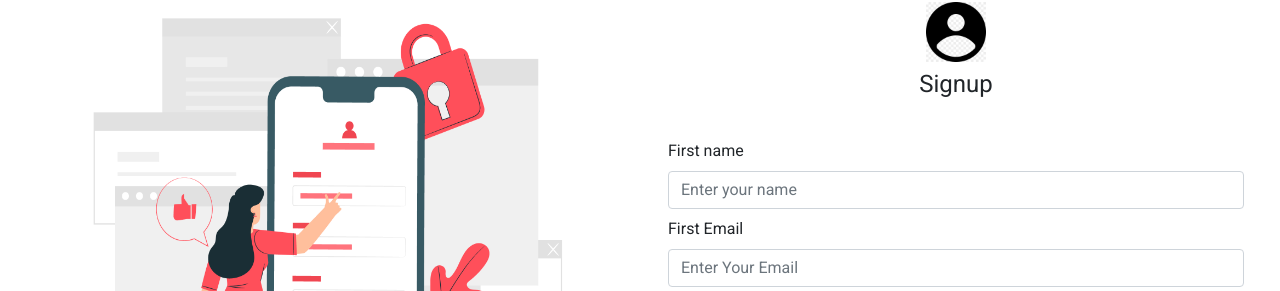
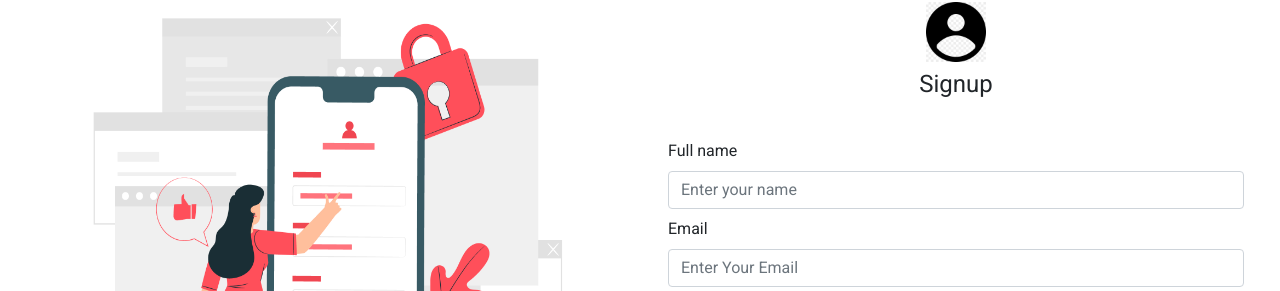
Before and after one commit to sakshuu/trainship-task, a React (Vite) app in the folder frontend/: page /signup in a window 1280 px wide. Shown: the part 110-401 px from the top of the page. Built offline with nearby package versions, Linux system fonts and the light colour scheme.

Commit message:
done task-3

```diff
--- a/frontend/src/pages/Register.jsx
+++ b/frontend/src/pages/Register.jsx
@@ -28,7 +28,7 @@ const Register = () => {
             </div>
             <div className="card-body">
                 <div>
-                  <label htmlFor="name" className="form-label">First name</label>
+                  <label htmlFor="name" className="form-label">Full name</label>
                   <input
                     type="text"
                     className="form-control"
@@ -41,7 +41,7 @@ const Register = () => {
                   <div className="invalid-feedback">Please choose a username.</div>
                 </div>
                 <div className="mt-2">
-                  <label htmlFor="email" className="form-label">First Email</label>
+                  <label htmlFor="email" className="form-label">Email</label>
                   <input
                     type="text"
                     className="form-control"
@@ -84,7 +84,7 @@ const Register = () => {
                   </div>
                 </div>
                 <button type="button" onClick={e => {dispatch(register(signIn))
-              navigate("/")
+              navigate("/table")
               }
                 } className="btn btn-primary w-100 mt-3">
                   Signup
```
Also changed, not shown: 1 other file (tests, documents, lock files or other folders).
